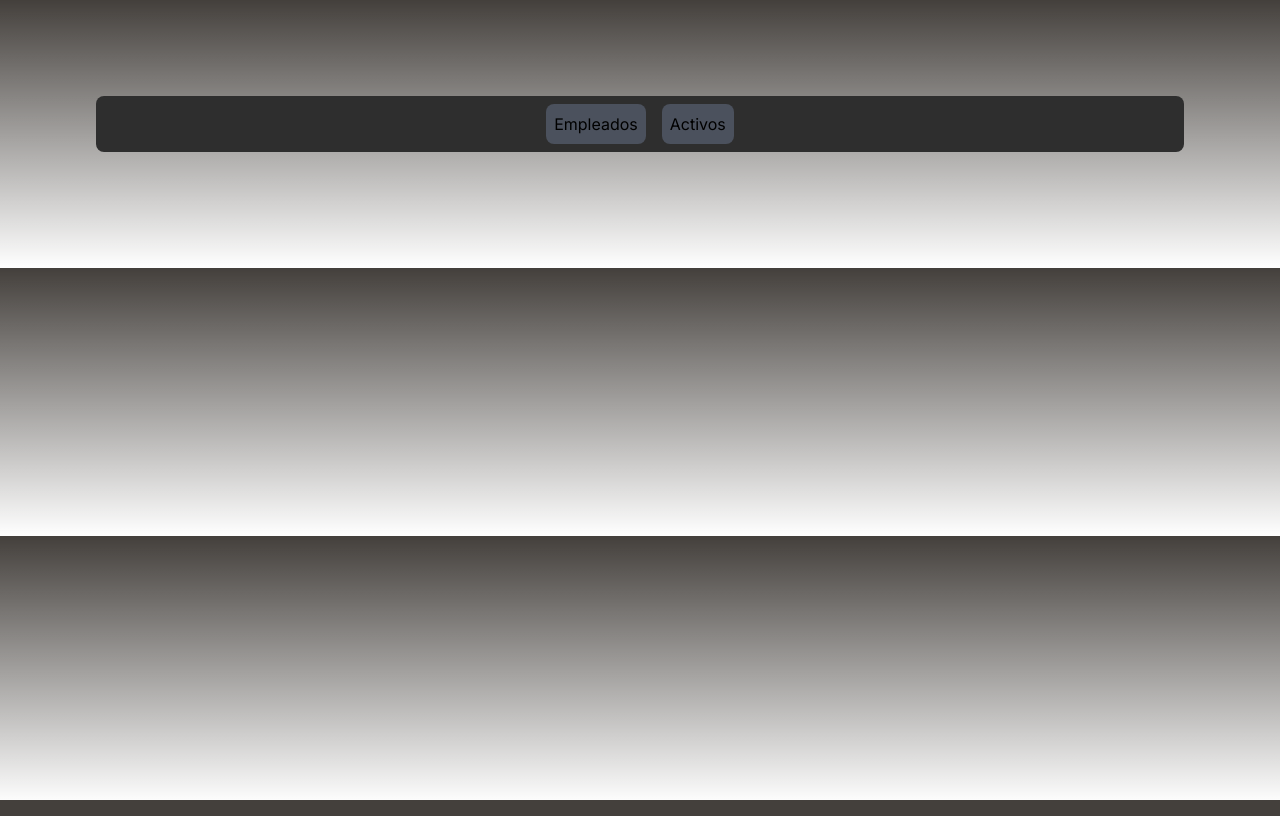
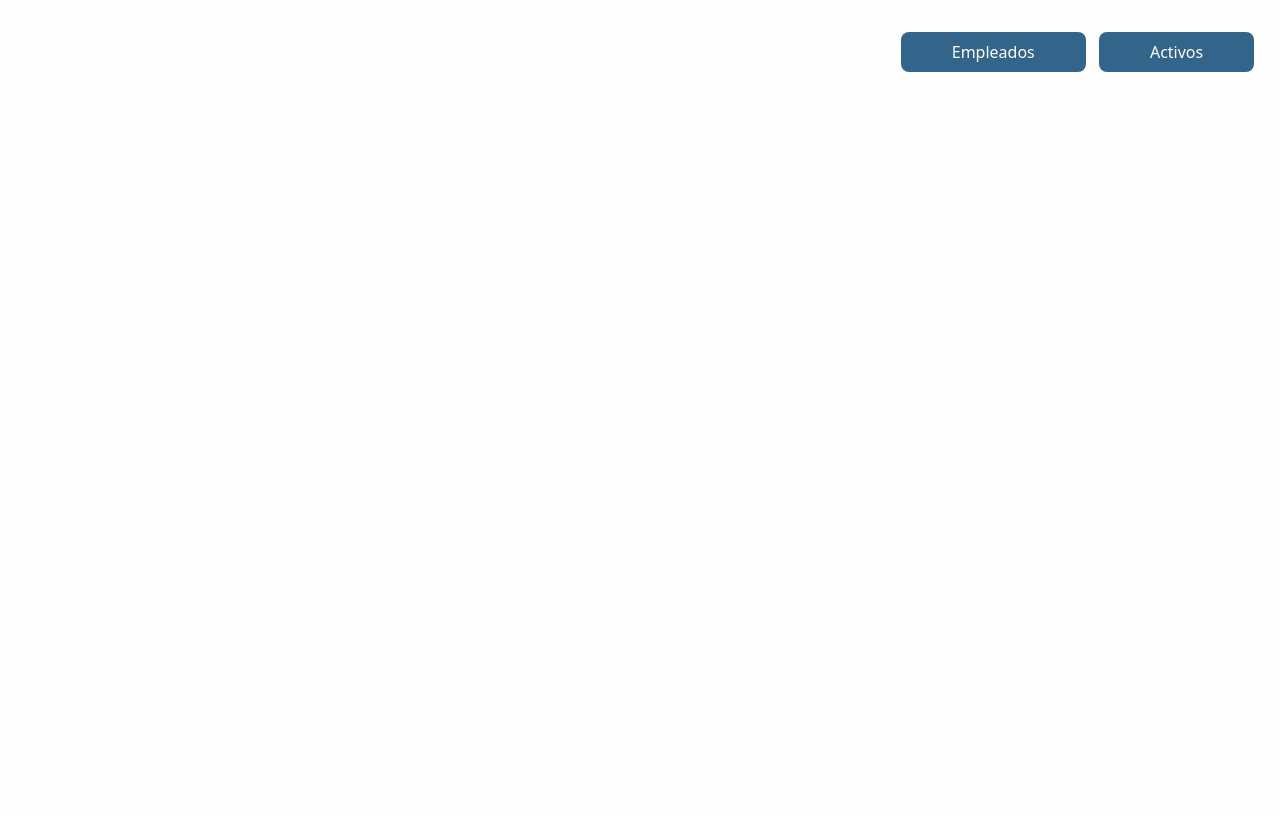
Before and after one commit to RomanshkVolkov/SOA-Actividad-2, a Next.js app: page / in a window 1280 px wide. Built offline with nearby package versions, Linux system fonts and the light colour scheme.

Commit message:
New styles

```diff
--- a/src/app/activos/page.tsx
+++ b/src/app/activos/page.tsx
@@ -24,7 +24,7 @@ export default async function Actives() {
       }) || [];
 
    return (
-      <div className="mt-3 border-gray-300 d-flex justify-center w-full">
+      <div style={{fontSize: 32}}>
          <h1 className="text-3xl text-center mb-5">Bienvenido a la pagina de activos</h1>
          <Modal collectionName={collectionName} labelButton="Crear" item={{}} />
 
--- /dev/null
+++ b/src/app/components/Header.tsx
@@ -0,0 +1,22 @@
+'use client';
+import React from 'react';
+import Link from 'next/link'
+
+export const Header = () => {
+  const listPages = [
+  { title: "Empleados", path: "/empleados" },
+  { title: "Activos", path: "/activos" },
+];
+   return (
+     <div style={{display: 'flex', width: '95vw', marginBottom: "10vh", justifyContent: "end"}}>
+            {listPages.map((page, index) => (
+              <Link href={page.path} key={index}>
+                <div
+                  style={{ backgroundColor: "#33658A", padding: "1vh 4vw", textAlign: "center", marginRight: "1vw", borderRadius: "8px", marginTop: "3vh", color: "#FDFDFD"}}>
+                  {page.title}
+                </div>
+              </Link>
+            ))}
+          </div>
+   );
+};
--- a/src/app/components/Modal.tsx
+++ b/src/app/components/Modal.tsx
@@ -1,13 +1,13 @@
 /* eslint-disable react-hooks/exhaustive-deps */
-'use client';
+"use client";
 
-import { useEffect, useState } from 'react';
-import DetailsSelector from './details/DetailsSelector';
-import crudsCollections from '@/utils/CrudsCollections';
+import { useEffect, useState } from "react";
+import DetailsSelector from "./details/DetailsSelector";
+import crudsCollections from "@/utils/CrudsCollections";
 
 interface Props {
   collectionName: string;
-   labelButton: 'Editar' | 'Crear';
+  labelButton: "Editar" | "Crear";
   item: any;
 }
 export default function Modal(props: Props) {
@@ -23,7 +23,9 @@ export default function Modal(props: Props) {
 
   const handleCreate = async () => {
     if (validateItem(selectedItem)) {
-         const close = await crudsCollections[collectionName]?.createItem(selectedItem);
+      const close = await crudsCollections[collectionName]?.createItem(
+        selectedItem
+      );
       if (close) setShowModal(false);
       window.location.reload();
     }
@@ -31,7 +33,9 @@ export default function Modal(props: Props) {
 
   const handleUpdate = async () => {
     if (validateItem(selectedItem)) {
-         const close = await crudsCollections[collectionName].updateItem(selectedItem);
+      const close = await crudsCollections[collectionName].updateItem(
+        selectedItem
+      );
       if (close) setShowModal(false);
       window.location.reload();
     }
@@ -42,11 +46,12 @@ export default function Modal(props: Props) {
   };
 
   return (
-      <div className="flex justify-center">
+    <div style={{margin: "4vh 0"}}>
       {showModal && (
         <div
           className="fixed top-1/2 right-1/2 transform translate-x-1/2 -translate-y-1/2 py-12 px-12 rounded-lg"
-               style={{ backgroundColor: '#4B515D' }}>
+          style={{ background: "#FDFDFD", boxShadow: "5px 5px 5px rgb(0,0,0, 0.3)" }}
+        >
           <DetailsSelector
             func={labelButton}
             select={crudsCollections[collectionName]?.detailsComponent}
@@ -54,28 +59,53 @@ export default function Modal(props: Props) {
             item={selectedItem}
           />
 
-               <div className="flex justify-center mt-1 w-full">
+          <div>
             <button
-                     className="mt-5 w-full bg-gray-500 rounded-md p-2 mr-4"
-                     onClick={() => setShowModal(false)}>
+              style={{
+               backgroundColor: "#EA2529",
+               padding: "1vh 4vw",
+               textAlign: "center",
+               marginRight: "1vw",
+               borderRadius: "8px",
+               marginTop: "3vh",
+               color: "#FDFDFD",
+             }}
+              onClick={() => setShowModal(false)}
+            >
               Cerrar
             </button>
 
             <button
-                     className="mt-5 w-full bg-gray-500 rounded-md p-2"
+              style={{
+               backgroundColor: "#33658A",
+               padding: "1vh 4vw",
+               textAlign: "center",
+               marginRight: "1vw",
+               borderRadius: "8px",
+               marginTop: "3vh",
+               color: "#FDFDFD",
+             }}
               onClick={() => {
-                        if (labelButton === 'Editar') handleUpdate();
+                if (labelButton === "Editar") handleUpdate();
                 else handleCreate();
-                     }}>
+              }}
+            >
               Guardar
             </button>
           </div>
         </div>
       )}
       <button
-            className="p-1 rounded-md"
         onClick={() => setShowModal(!showModal)}
-            style={{ background: '#4B515D' }}>
+        style={{
+          backgroundColor: "#33658A",
+          padding: "1vh 4vw",
+          textAlign: "center",
+          borderRadius: "8px",
+          marginTop: "3vh",
+          color: "#FDFDFD",
+        }}
+      >
         {labelButton}
       </button>
     </div>
--- a/src/app/components/Table.tsx
+++ b/src/app/components/Table.tsx
@@ -1,6 +1,6 @@
-'use client';
-import React from 'react';
-import collections from '@/utils/CrudsCollections';
+"use client";
+import React from "react";
+import collections from "@/utils/CrudsCollections";
 
 interface Props {
   theads: any;
@@ -34,7 +34,19 @@ export const Table = (props: Props) => {
                 </React.Fragment>
               ))}
               <td>
-                        <button onClick={() => handleDelete(row.id)}>Eliminar</button>
+                <button
+                  onClick={() => handleDelete(row.id)}
+                  style={{
+                    backgroundColor: "#EA2529",
+                    padding: "1vh 4vw",
+                    textAlign: "center",
+                    borderRadius: "8px",
+                    marginTop: "3vh",
+                    color: "#FDFDFD",
+                  }}
+                >
+                  Eliminar
+                </button>
               </td>
             </tr>
           ))}
--- a/src/app/empleados/page.tsx
+++ b/src/app/empleados/page.tsx
@@ -27,8 +27,8 @@ export default async function Employes({
          };
       }) || [];
    return (
-      <div className="mt-5 border-gray-300 d-flex justify-center w-full">
-         <h1 className="text-3xl text-center mb-3">
+      <div>
+         <h1 style={{fontSize: 32}}>
             Bienvenido a la pagina de empleados
          </h1>
          <Modal collectionName={collectionName} labelButton="Crear" item={{}} />
--- a/src/app/globals.css
+++ b/src/app/globals.css
@@ -2,15 +2,8 @@
 @tailwind components;
 @tailwind utilities;
 
-th,
-td {
-   padding: 20px;
-   min-width: max-content;
-   border: 0.5px solid #d3d3d3;
-}
-
 :root {
-   --foreground-rgb: 0, 0, 0;
+   --foreground-rgb: 255, 255, 255;
    --background-start-rgb: 214, 219, 220;
    --background-end-rgb: 255, 255, 255;
 }
@@ -24,7 +17,5 @@ td {
 }
 
 body {
-   color: rgb(var(--foreground-rgb));
-   background: linear-gradient(to bottom, transparent, rgb(var(--background-end-rgb)))
-      rgb(var(--background-start-rgb));
+   color: #161616;
 }
--- a/src/app/layout.tsx
+++ b/src/app/layout.tsx
@@ -1,45 +1,31 @@
-import Link from 'next/link';
-import './globals.css';
-import { Inter } from 'next/font/google';
+import { Header } from "./components/Header";
+import "./globals.css";
+import { Inter } from "next/font/google";
 
-const inter = Inter({ subsets: ['latin'] });
+const inter = Inter({ subsets: ["latin"] });
 
 export const metadata = {
-   title: 'SOA WEB CRUD',
-   description: 'crud web app for soa',
+  title: "SOA WEB CRUD",
+  description: "crud web app for soa",
 };
 
 const listPages = [
-   { title: 'Empleados', path: '/empleados' },
-   { title: 'Activos', path: '/activos' },
+  { title: "Empleados", path: "/empleados" },
+  { title: "Activos", path: "/activos" },
 ];
 
-export default function RootLayout({ children }: { children: React.ReactNode }) {
+export default function RootLayout({
+  children,
+}: {
+  children: React.ReactNode;
+}) {
   return (
     <html lang="en">
-         <body className={`${inter.className} bg-stone-700`}>
-            <main className="flex flex-col items-center justify-between p-24">
-               <div
-                  className="flex flex-col items-center justify-center w-full rounded-lg"
-                  style={{ backgroundColor: '#2E2E2E' }}>
-                  <div className="flex flex-col items-center justify-center">
-                     <ul className="flex flex-col items-center justify-center">
-                        <li className="flex flex-row items-center justify-center">
-                           {listPages.map((page, index) => (
-                              <Link href={page.path} key={index}>
-                                 <div
-                                    className="p-2 rounded-lg m-2"
-                                    style={{ backgroundColor: '#4B515D' }}>
-                                    {page.title}
-                                 </div>
-                              </Link>
-                           ))}
-                        </li>
-                     </ul>
-                  </div>
-               </div>
+      <body style={{ height: "100vh", background: "#FDFDFD", margin: "1vh 4vw"}}>
+        <main>
+          <Header />
+          {children}
         </main>
-            {children}
       </body>
     </html>
   );
--- a/src/app/page.tsx
+++ b/src/app/page.tsx
@@ -1,5 +1,5 @@
 import Link from 'next/link';
 
 export default function Home() {
-   return <div className="mt-5"></div>;
+   return <div></div>;
 }
```
Also changed, not shown: src/app/general.module.css (added, +9 -0 lines). Lines whose indentation alone changed are shown as unchanged.
